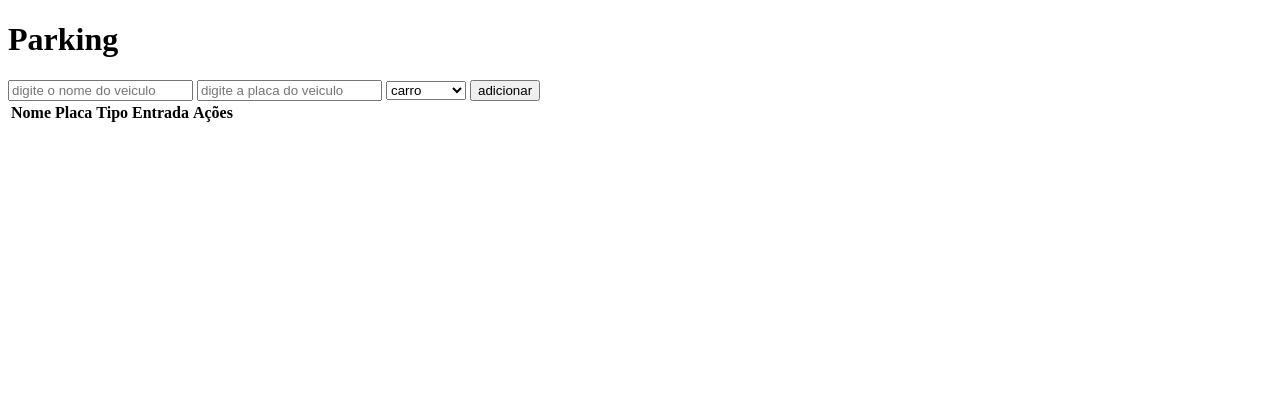
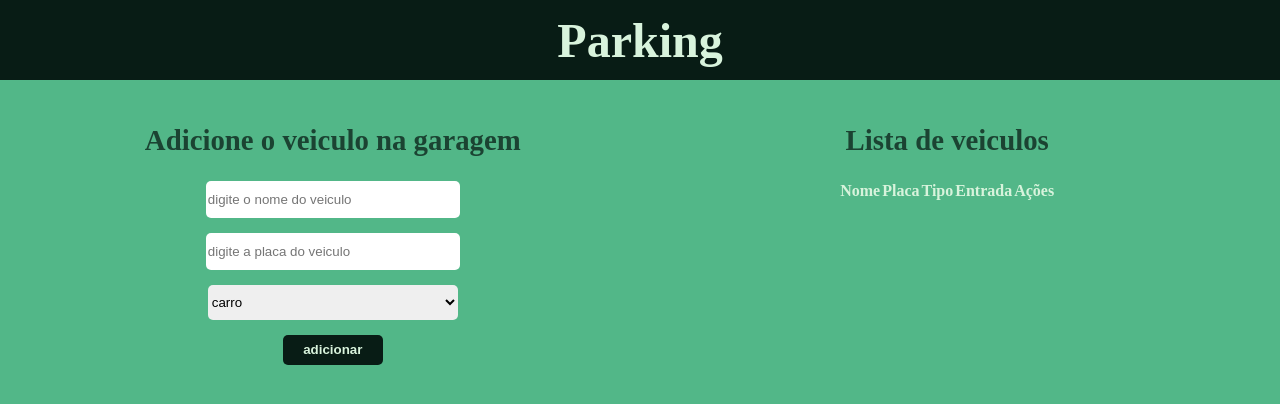
Before and after one commit to Emillyalmeida/parking, a plain HTML site: page index.html in a window 1280 px wide. Drawn offline with Linux system fonts and the light colour scheme.

Commit message:
feat: add scss and init style

```diff
--- a/index.html
+++ b/index.html
@@ -4,6 +4,7 @@
     <meta charset="UTF-8" />
     <meta http-equiv="X-UA-Compatible" content="IE=edge" />
     <meta name="viewport" content="width=device-width, initial-scale=1.0" />
+    <link rel="stylesheet" href="./css/style.css" />
     <title>Parking</title>
   </head>
   <body>
@@ -12,7 +13,7 @@
     </header>
     <main>
       <section>
-        <h2></h2>
+        <h2>Adicione o veiculo na garagem</h2>
         <form action="">
           <input
             type="text"
@@ -38,6 +39,9 @@
           <button>adicionar</button>
         </form>
       </section>
+
+      <section>
+        <h2>Lista de veiculos</h2>
         <table>
           <thead>
             <tr>
@@ -48,6 +52,8 @@
               <th>Ações</th>
             </tr>
           </thead>
+      </section>
+
         <tbody id="vehicles"></tbody>
       </table>
     </main>
--- /dev/null
+++ b/sass/style.scss
@@ -0,0 +1,85 @@
+$primary-color: #52b788;
+$secundary-color: #081c15;
+$text-color: #d8f3dc;
+$text-darkcolor: #1b4332;
+
+body {
+  background-color: $primary-color;
+  color: $text-color;
+  padding: 0;
+  margin: 0;
+  width: 100vw;
+}
+
+header {
+  display: flex;
+  align-items: center;
+  justify-content: center;
+  background-color: $secundary-color;
+  height: 10vh;
+
+  h1 {
+    font-size: 3rem;
+    font-weight: 700;
+  }
+}
+
+main {
+  display: flex;
+  flex-direction: column;
+  flex-wrap: wrap;
+  justify-content: center;
+  @media (min-width: 768px) {
+    flex-direction: row;
+  }
+
+  section {
+    width: 100%;
+    padding: 10px;
+    display: flex;
+    flex-direction: column;
+    align-items: center;
+    padding-top: 20px;
+    box-sizing: border-box;
+    @media (min-width: 768px) {
+      width: 48%;
+    }
+
+    h2 {
+      font-size: 1.8rem;
+      font-weight: 600;
+      text-align: center;
+      color: $text-darkcolor;
+    }
+  }
+
+  form {
+    display: flex;
+    flex-direction: column;
+    align-items: center;
+    gap: 15px;
+
+    input,
+    select {
+      border: none;
+      border-radius: 5px;
+      width: 250px;
+      height: 35px;
+    }
+
+    button {
+      border: none;
+      border-radius: 5px;
+      width: 100px;
+      height: 30px;
+      background-color: $secundary-color;
+      color: $text-color;
+      font-weight: 700;
+    }
+  }
+
+  table {
+    width: fit-content;
+    border-collapse: collapse;
+  }
+}
```
Also changed, not shown: css/style.css (added), 1 other file. Lines whose indentation alone changed are shown as unchanged.
